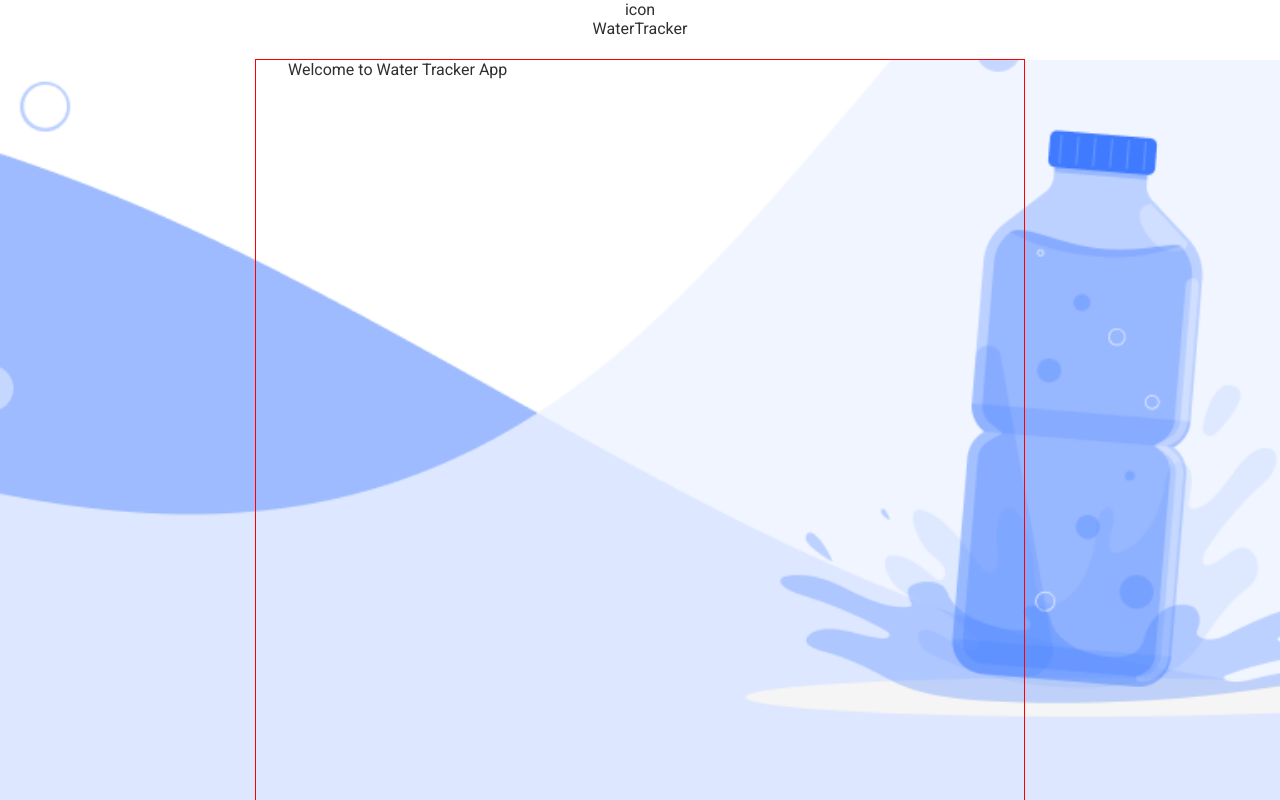
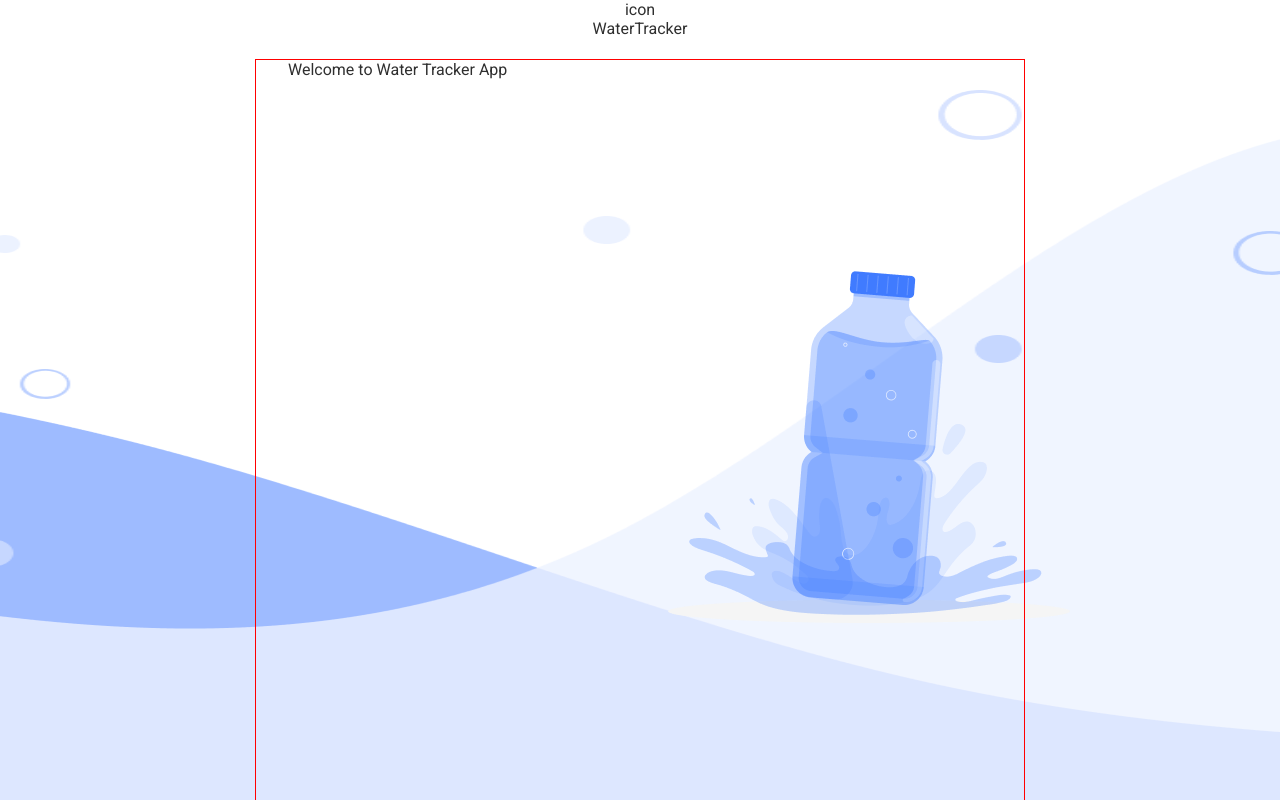
Before and after one commit to Kateryna-Borysenko/water-tracker, a React (Vite) app: page / in a window 1280 px wide. Built offline with nearby package versions, Linux system fonts and the light colour scheme.

Commit message:
fixed background images

```diff
--- a/src/pages/WelcomePage/WelcomePage.module.css
+++ b/src/pages/WelcomePage/WelcomePage.module.css
@@ -2,7 +2,7 @@
   .container {
     background-image: url(../../assets/static/image/bg-main-page-S.png);
     background-repeat: no-repeat, no-repeat;
-    background-size: cover;
+    background-size: 100% 800px;
     background-position: center bottom;
   }
 
@@ -17,17 +17,18 @@
 
 @media screen and (min-width: 768px) and (max-width: 1439px) {
   .container {
-    background-image: url(../../assets/static/image/bg-main-page-M.png);
+    background-image: url(../../assets/static/image/bottle-home-screen-M.png),
+      url(../../assets/static/image/bg-main-page-wb-M.png);
     background-repeat: no-repeat, no-repeat;
-    background-size: cover;
-    background-position: center bottom;
+    background-size: auto, 100% 800px;
+    background-position: 80%, center bottom;
   }
 
   @media (min-device-pixel-ratio: 2),
     (min-resolution: 192dpi),
     (min-resolution: 2dppx) {
     .container {
-      background-image: url(../../assets/static/image/bg-main-page-M-2x.png);
+      background-image: url(../../assets/static/image/bg-main-page-wb-M-2x.png);
     }
   }
 }
```
Also changed, not shown: src/assets/static/image/bg-main-page-wb-M-2x.png (added), src/assets/static/image/bg-main-page-wb-M.png (added).
